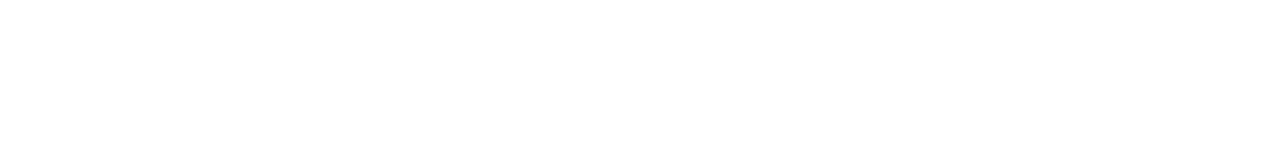
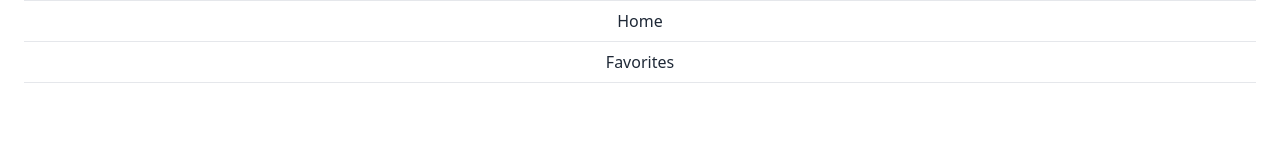
Before and after one commit to acprm/mini-project, a React (Vite) app: page /menu in a window 1280 px wide. Before the commit this address had no page. Shown: the top 160 px of the page. Built offline with nearby package versions, Linux system fonts and the light colour scheme.

Commit message:
Move MenuContainer to containers folder

```diff
--- a/src/App.tsx
+++ b/src/App.tsx
@@ -2,22 +2,22 @@ import React from "react";
 import {BrowserRouter as Router, Route, Routes} from "react-router-dom";
 import RouteDisplay from './components/RouteDisplay'
 import Home from './views/Home'
-import HomeContainer from "./containers/HomeContainer";
 import SearchContainer from "./containers/SearchContainer";
+import MenuContainer from "./containers/MenuContainer";
 
 class App extends React.Component {
-  render(){
+    render() {
         return (
             <Router>
                 <Routes>
                     <Route path="/" element={<Home/>}/>
+                    <Route path="/menu" element={<MenuContainer/>}/>
                     <Route path="/search" element={<SearchContainer/>}/>
                     <Route path="/favorites" element={<RouteDisplay path='Favorites'/>}/>
                     <Route path="/ability" element={<RouteDisplay path='Ability Details'/>}/>
                     <Route path="/pokemon" element={<RouteDisplay path='Pokemon Details'/>}/>
                     <Route path="/move" element={<RouteDisplay path='Move Details'/>}/>
                     <Route path="/type" element={<RouteDisplay path='Type Details'/>}/>
-
                 </Routes>
             </Router>
         )
--- a/src/components/common/Header.tsx
+++ b/src/components/common/Header.tsx
@@ -1,7 +1,8 @@
 import React, {ChangeEvent} from "react";
 import SearchBox from './SearchBox'
 import {Link} from "react-router-dom";
-import {MdHome} from "react-icons/md"
+import {MdClose, MdHome} from "react-icons/md"
+import MenuContainer from "../../containers/MenuContainer";
 
 export enum Back {HOME, PREV}
 
@@ -13,18 +14,41 @@ interface HeaderProps {
     searchActive?: boolean
 }
 
-export default class Header extends React.Component<HeaderProps> {
+interface HeaderState {
+    menuOpen: boolean
+}
+
+export default class Header extends React.Component<HeaderProps, HeaderState> {
+    state = {
+        menuOpen: false
+    }
 
     static defaultProps = {
         back: Back.PREV,
         favorite: false
     }
 
+    toggleButton = () => {
+        this.setState({menuOpen: !this.state.menuOpen})
+    }
+
+    renderMenuButton () {
+        if (this.props.favorite) {
+            return <img src="/heart-outline.svg" alt="Favorite"/>
+        }
+        else {
+            return (
+                <button onClick={this.toggleButton}>
+                    {this.state.menuOpen ? <MdClose className="text-main-red text-2xl"/> :  <img src="/menu.svg" alt="Menu"/>}
+                </button>
+            )
+        }
+    }
 
     render(): React.ReactNode {
         return (
+            <div>
                 <div className="flex justify-center items-center gap-4 py-5">
-
                     {(this.props.back === Back.PREV) ? (
                         // TODO make this work to go back to the previous route instead of home
                         <Link to="/">
@@ -42,10 +66,10 @@ export default class Header extends React.Component<HeaderProps> {
                                    active={this.props.searchActive}/>
                     </Link>
                     <div className="cursor-pointer">
-                    {this.props.favorite && <img src="/heart-outline.svg" alt="Favorite"/>}
-                    {!this.props.favorite && <img src="/menu.svg" alt="Menu"/>}
+                        {this.renderMenuButton()}
                     </div>
-
+                </div>
+                {this.state.menuOpen && <MenuContainer/> }
             </div>
         )
     }
--- /dev/null
+++ b/src/containers/MenuContainer.tsx
@@ -0,0 +1,31 @@
+import React, {Component} from "react";
+import {Link} from "react-router-dom";
+
+class MenuContainer extends Component<any, any> {
+    menuList = [
+        {id: 1, name: "Home", path: "/"},
+        {id: 2, name: "Favorites", path: "/favorites"}
+    ]
+
+    render() {
+        return (
+            <div className="px-6">
+                <div>
+                    <hr/>
+                    {this.menuList.map(({id, name, path}) => (
+                        <div key={id} className="hover:bg-light-gray">
+                            <Link to={path}>
+                                <div className="py-2 flex justify-center">
+                                    <span className="text-md">{name}</span>
+                                </div>
+                                <hr/>
+                            </Link>
+                        </div>
+                    ))}
+                </div>
+            </div>
+        )
+    }
+}
+
+export default MenuContainer
```
Lines whose indentation alone changed are shown as unchanged.
